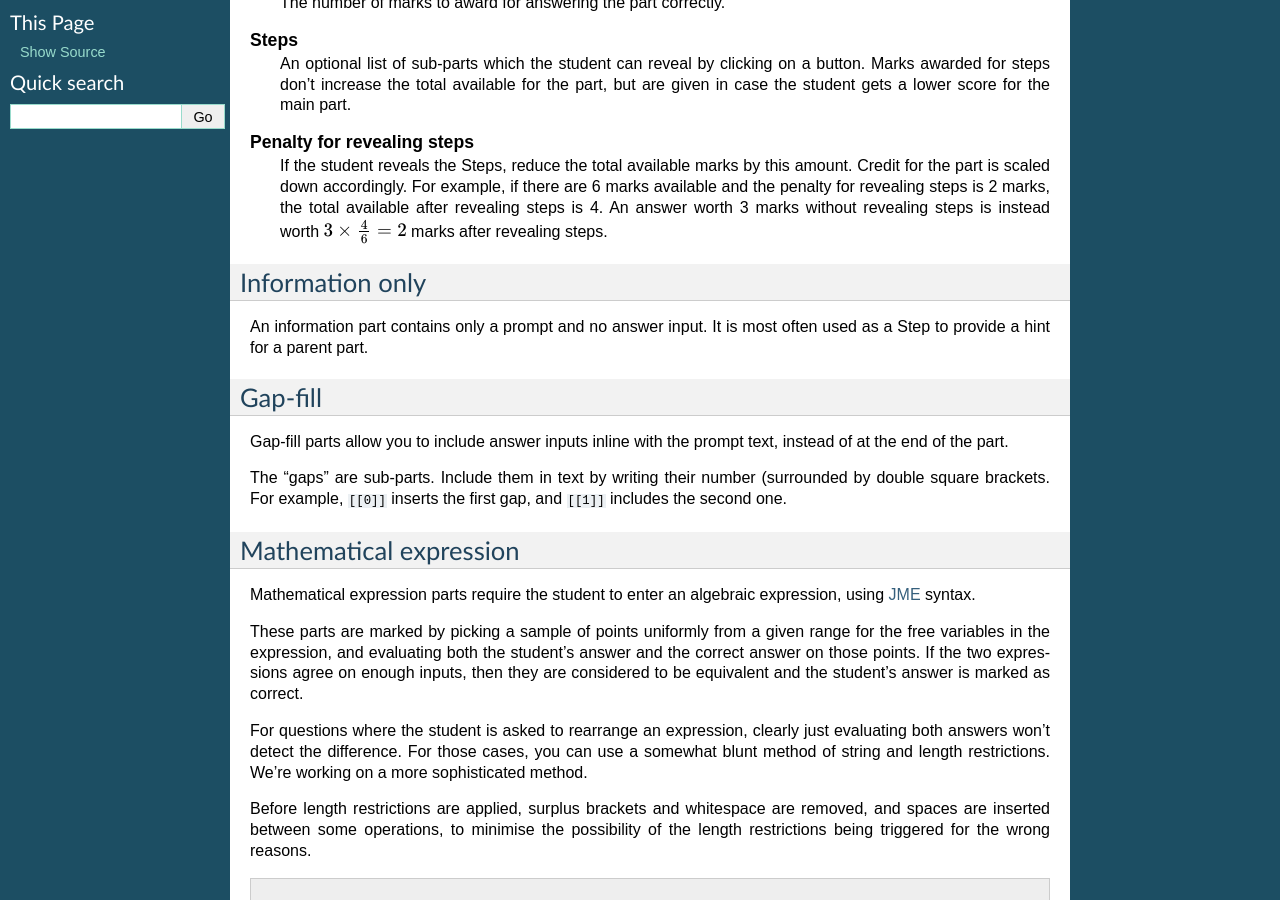
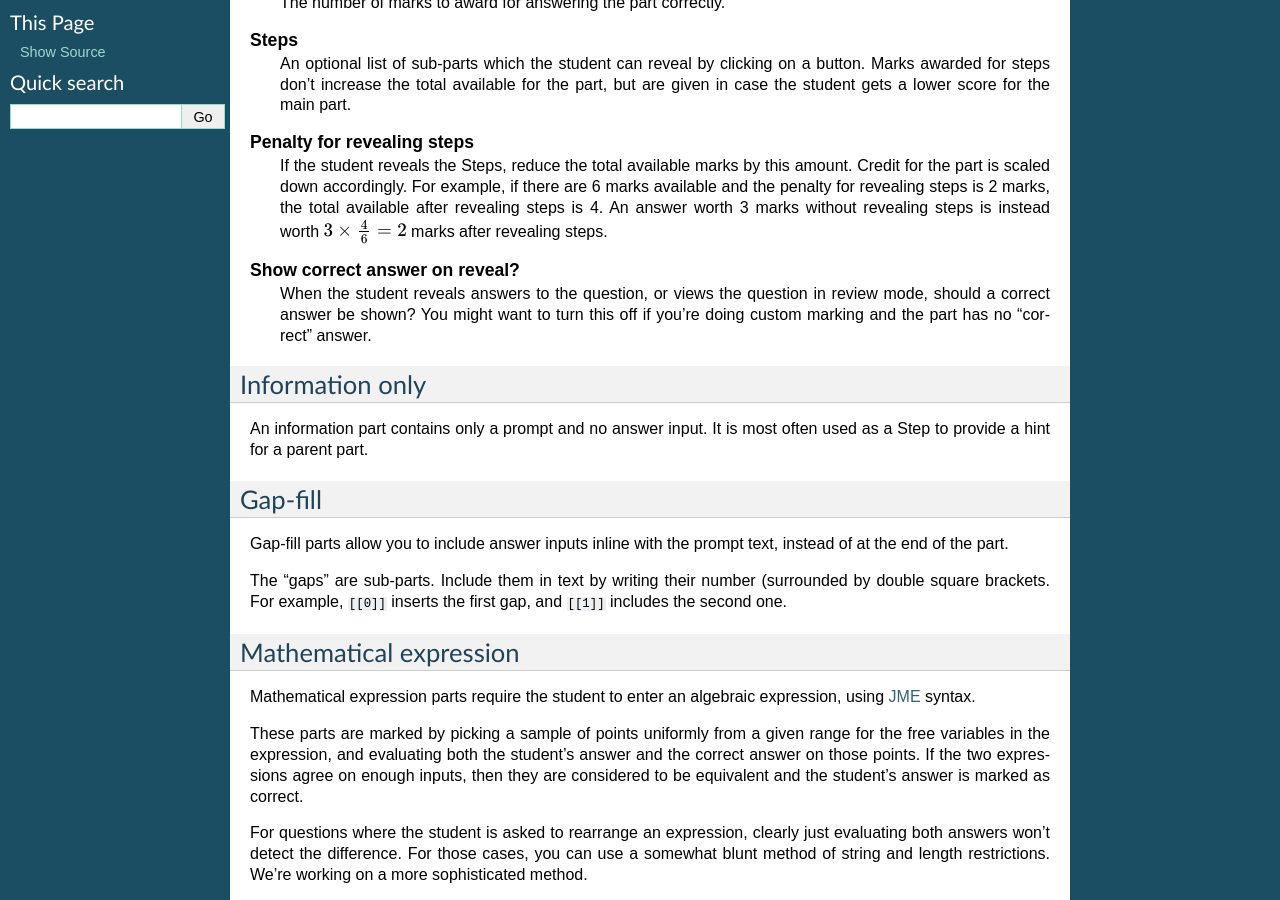
Before and after one commit to numbas/editor-docs, a Sphinx documentation site: the page built from source/question-parts.rst, in a window 1280 px wide and 900 px high, scrolled down 356 px. Built offline with Sphinx 7.4.7, drawn with Linux system fonts in a browser that asks for light colours.

Commit message:
document showCorrectAnswer part property

```diff
--- a/source/question-parts.rst
+++ b/source/question-parts.rst
@@ -22,6 +22,9 @@ Generic part properties
 
     Penalty for revealing steps
         If the student reveals the Steps, reduce the total available marks by this amount. Credit for the part is scaled down accordingly. For example, if there are 6 marks available and the penalty for revealing steps is 2 marks, the total available after revealing steps is 4. An answer worth 3 marks without revealing steps is instead worth :math:`3 \times \frac{4}{6} = 2` marks after revealing steps.
+
+    Show correct answer on reveal?
+        When the student reveals answers to the question, or views the question in review mode, should a correct answer be shown? You might want to turn this off if you're doing custom marking and the part has no "correct" answer.
 
 .. _information-only:
 
```
